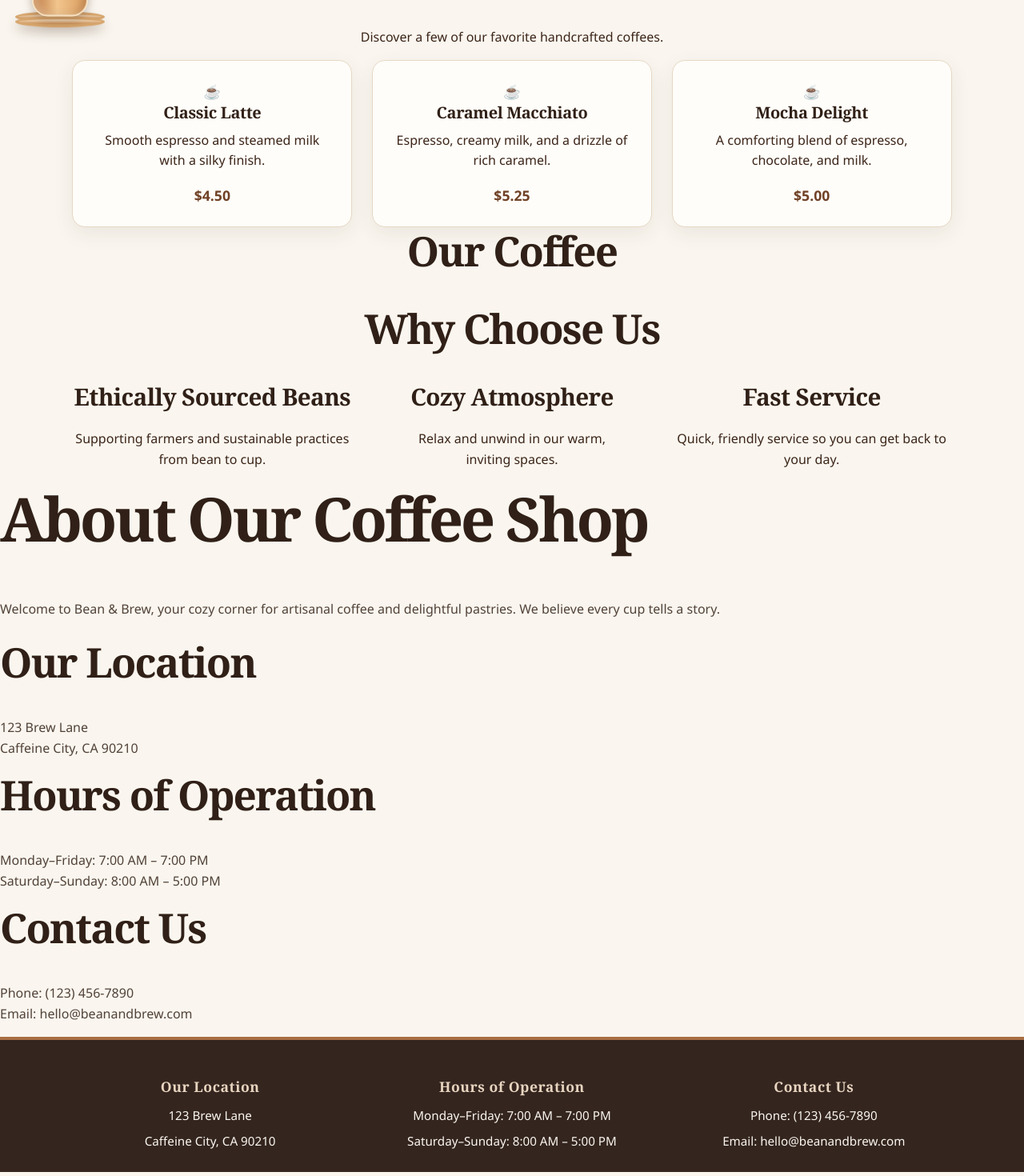
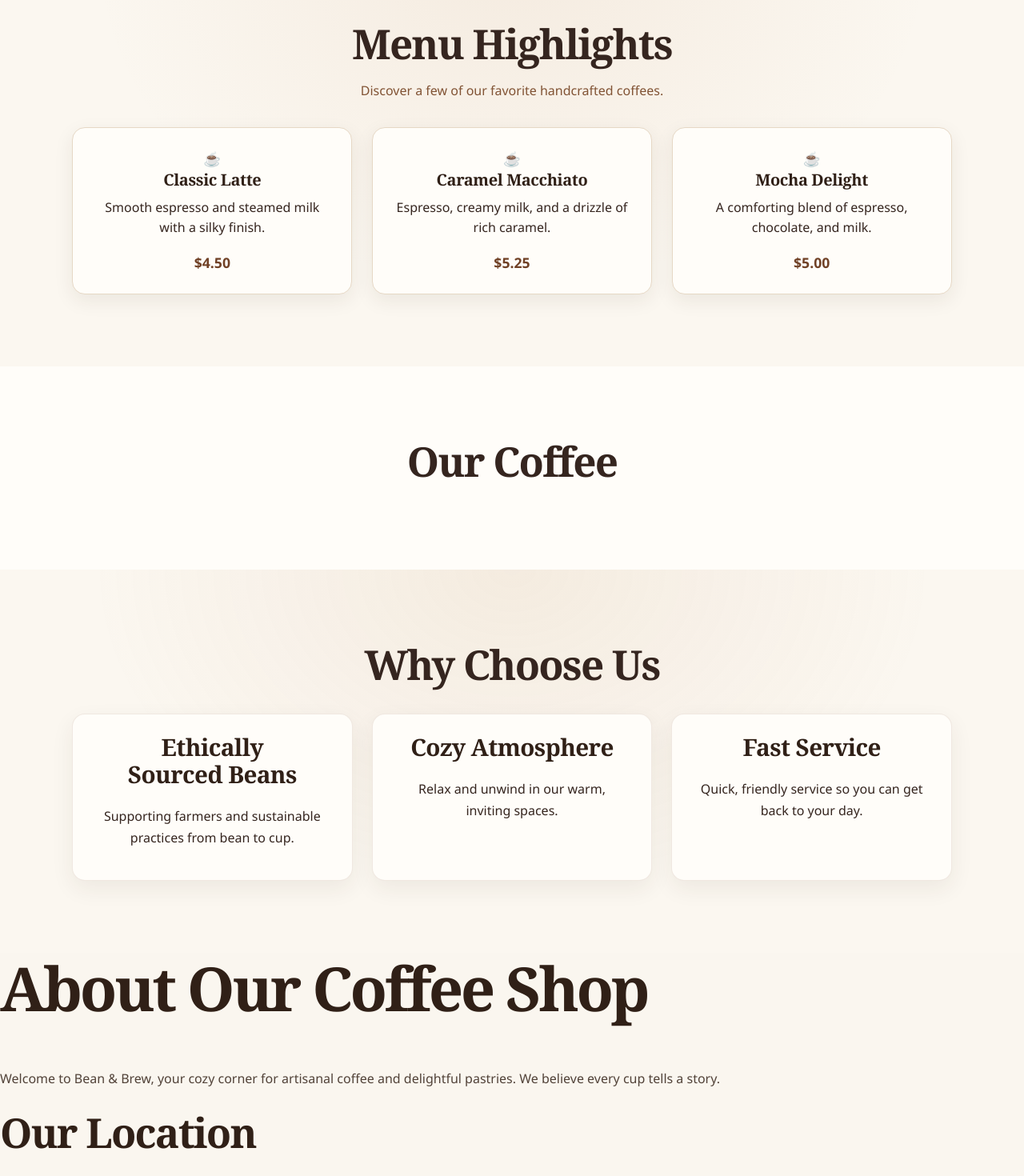
Before and after one commit to kabilhussain/N8NTestProject, a React (Vite) app in the folder my-react-app/: page / in a window 1280 px wide. Shown: the part 476-1946 px from the top of the page at 80% size. Built offline with nearby package versions, Linux system fonts and the light colour scheme.

Commit message:
feat: Center landing-page section headings and content for M (#14)

```diff
--- a/my-react-app/src/App.css
+++ b/my-react-app/src/App.css
@@ -6,9 +6,30 @@
 .products-section,
 .our-coffee,
 .coffee-section,
-.why-choose-us {
-  color: var(--coffee-dark, #3b2418);
+.why-choose-us,
+.why-choose-us-section {
+  position: relative;
+  padding: clamp(3.5rem, 7vw, 6rem) clamp(1rem, 5vw, 2rem);
+  color: var(--coffee-espresso, #38251b);
   text-align: center;
+  background-color: var(--coffee-cream, #faf6ef);
+}
+
+.menu-highlights,
+.menu-highlights-section,
+.menu-section,
+.why-choose-us,
+.why-choose-us-section {
+  background:
+    radial-gradient(ellipse at top, rgb(188 130 80 / 10%), transparent 58%),
+    var(--coffee-cream, #faf6ef);
+}
+
+.products,
+.products-section,
+.our-coffee,
+.coffee-section {
+  background-color: var(--coffee-milk, #fffdf9);
 }
 
 .menu-highlights > h2,
@@ -19,6 +40,7 @@
 .our-coffee > h2,
 .coffee-section > h2,
 .why-choose-us > h2,
+.why-choose-us-section > h2,
 .menu-highlights .section-title,
 .menu-highlights-section .section-title,
 .menu-section .section-title,
@@ -26,8 +48,10 @@
 .products-section .section-title,
 .our-coffee .section-title,
 .coffee-section .section-title,
-.why-choose-us .section-title {
-  margin-inline: auto;
+.why-choose-us .section-title,
+.why-choose-us-section .section-title {
+  margin: 0 auto 1rem;
+  color: var(--coffee-espresso, #38251b);
   text-align: center;
 }
 
@@ -38,9 +62,13 @@
 .products-section > p,
 .our-coffee > p,
 .coffee-section > p,
-.why-choose-us > p {
-  margin-inline: auto;
+.why-choose-us > p,
+.why-choose-us-section > p {
+  max-width: 44rem;
+  margin: 0 auto 2rem;
+  color: var(--coffee-brown, #815334);
   text-align: center;
+  line-height: 1.7;
 }
 
 .menu-highlights .menu-grid,
@@ -81,7 +109,31 @@
 .coffee-section .product-card,
 .coffee-section .product-item {
   width: 100%;
+  padding: 1.25rem;
+  border: 1px solid rgb(129 83 52 / 12%);
+  border-radius: 1rem;
+  background: var(--coffee-milk, #fffdf9);
+  box-shadow: 0 10px 28px rgb(56 37 27 / 8%);
   text-align: center;
+  transition: transform 180ms ease, box-shadow 180ms ease;
+}
+
+.menu-highlights .menu-card:hover,
+.menu-highlights .menu-item:hover,
+.menu-highlights-section .menu-card:hover,
+.menu-highlights-section .menu-item:hover,
+.menu-section .menu-card:hover,
+.menu-section .menu-item:hover,
+.products .product-card:hover,
+.products .product-item:hover,
+.products-section .product-card:hover,
+.products-section .product-item:hover,
+.our-coffee .product-card:hover,
+.our-coffee .product-item:hover,
+.coffee-section .product-card:hover,
+.coffee-section .product-item:hover {
+  transform: translateY(-4px);
+  box-shadow: 0 15px 34px rgb(56 37 27 / 13%);
 }
 
 .menu-highlights .menu-card img,
@@ -99,23 +151,61 @@
 .coffee-section .product-card img,
 .coffee-section .product-item img {
   display: block;
+  max-width: 100%;
   margin-inline: auto;
+  border-radius: 0.75rem;
 }
 
 .why-choose-us .features,
 .why-choose-us .feature-grid,
-.why-choose-us .reasons-grid {
+.why-choose-us .reasons-grid,
+.why-choose-us-section .features,
+.why-choose-us-section .feature-grid,
+.why-choose-us-section .reasons-grid {
   width: min(100%, 1100px);
-  margin-inline: auto;
+  margin: 2rem auto 0;
   display: grid;
   grid-template-columns: repeat(3, minmax(0, 1fr));
   justify-items: center;
+  align-items: stretch;
   gap: 1.5rem;
 }
 
 .why-choose-us .feature,
 .why-choose-us .reason,
-.why-choose-us .feature-card {
+.why-choose-us .feature-card,
+.why-choose-us-section .feature,
+.why-choose-us-section .reason,
+.why-choose-us-section .feature-card {
+  width: 100%;
+  padding: 1.5rem;
+  border: 1px solid rgb(129 83 52 / 12%);
+  border-radius: 1rem;
+  background: var(--coffee-milk, #fffdf9);
+  box-shadow: 0 10px 28px rgb(56 37 27 / 7%);
+  text-align: center;
+}
+
+/* Keep footer contact groups in one centered row on wider screens. */
+footer .footer-content,
+footer .footer-container,
+.site-footer .footer-content,
+.site-footer .footer-container {
+  width: min(100% - 2rem, 1100px);
+  margin-inline: auto;
+  display: grid;
+  grid-template-columns: repeat(3, minmax(0, 1fr));
+  justify-items: center;
+  align-items: start;
+  gap: 1.5rem;
+  text-align: center;
+}
+
+footer .footer-section,
+footer .footer-column,
+.site-footer .footer-section,
+.site-footer .footer-column {
+  width: 100%;
   text-align: center;
 }
 
@@ -161,9 +251,20 @@
   .coffee-section .product-grid,
   .why-choose-us .features,
   .why-choose-us .feature-grid,
-  .why-choose-us .reasons-grid {
+  .why-choose-us .reasons-grid,
+  .why-choose-us-section .features,
+  .why-choose-us-section .feature-grid,
+  .why-choose-us-section .reasons-grid {
     grid-template-columns: repeat(2, minmax(0, 1fr));
     gap: 1.25rem;
+  }
+
+  footer .footer-content,
+  footer .footer-container,
+  .site-footer .footer-content,
+  .site-footer .footer-container {
+    grid-template-columns: repeat(3, minmax(0, 1fr));
+    gap: 1rem;
   }
 }
 
@@ -184,7 +285,17 @@
   .coffee-section .product-grid,
   .why-choose-us .features,
   .why-choose-us .feature-grid,
-  .why-choose-us .reasons-grid {
+  .why-choose-us .reasons-grid,
+  .why-choose-us-section .features,
+  .why-choose-us-section .feature-grid,
+  .why-choose-us-section .reasons-grid {
+    grid-template-columns: minmax(0, 1fr);
+  }
+
+  footer .footer-content,
+  footer .footer-container,
+  .site-footer .footer-content,
+  .site-footer .footer-container {
     grid-template-columns: minmax(0, 1fr);
   }
 }
@@ -195,4 +306,21 @@
   .floating-cup {
     animation: none;
   }
+
+  .menu-highlights .menu-card,
+  .menu-highlights .menu-item,
+  .menu-highlights-section .menu-card,
+  .menu-highlights-section .menu-item,
+  .menu-section .menu-card,
+  .menu-section .menu-item,
+  .products .product-card,
+  .products .product-item,
+  .products-section .product-card,
+  .products-section .product-item,
+  .our-coffee .product-card,
+  .our-coffee .product-item,
+  .coffee-section .product-card,
+  .coffee-section .product-item {
+    transition: none;
+  }
 }
```
